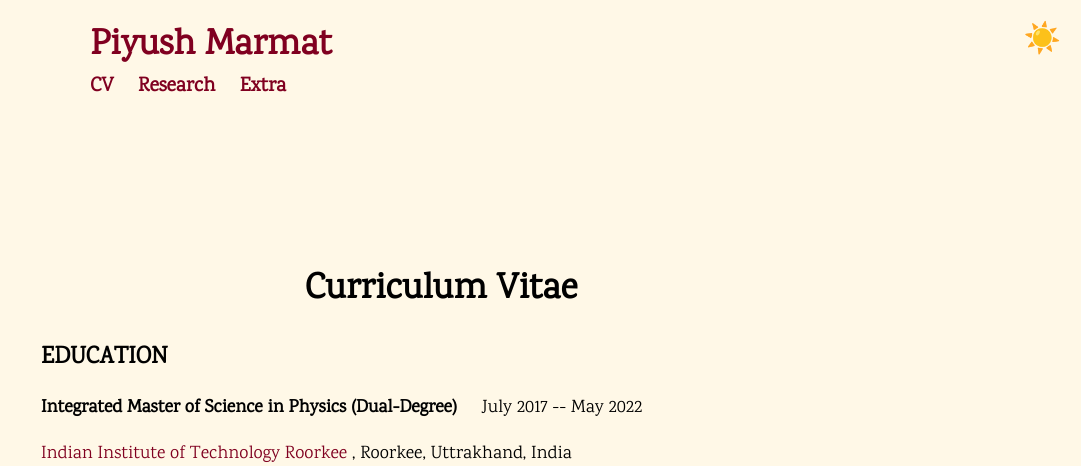
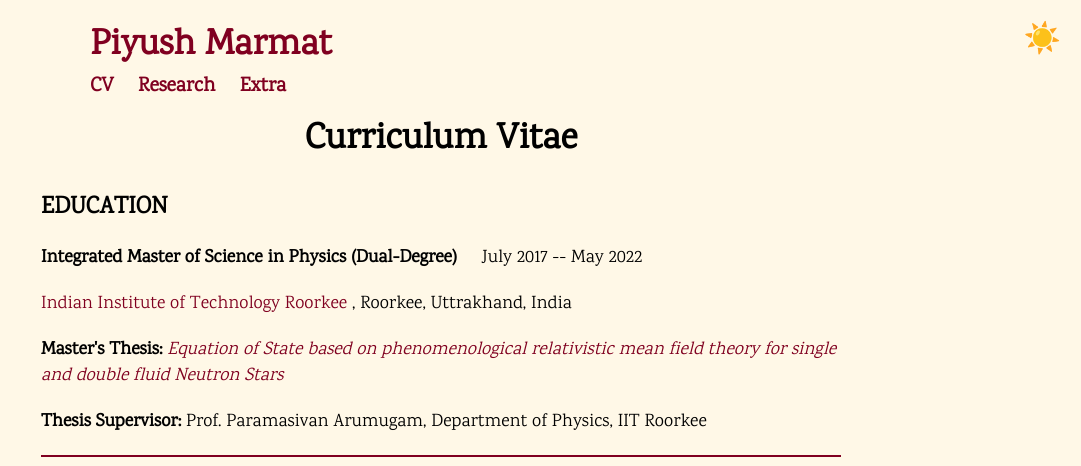
Before and after one commit to UV-1999/uv-1999.github.io, a PHP site: page /cv.html in a window 1280 px wide. Shown: the top 466 px of the page, without its empty margins (199-1280 px from the left). Run offline with PHP 8.4, Linux system fonts and the light colour scheme; some libraries are stand-ins or nearby versions; some web fonts are replaced.

Commit message:
Update main.css

```diff
--- a/main.css
+++ b/main.css
@@ -12,7 +12,7 @@ body.dark-mode {
 header {
             background-color: #fff8e7;
             color: #800020;
-            height: 200px; /* Make it full screen */
+            height: 50px; /* Make it full screen */
             max-width: 800px;
             padding:20px 20px 0px 20px;
             display: flex;
```
